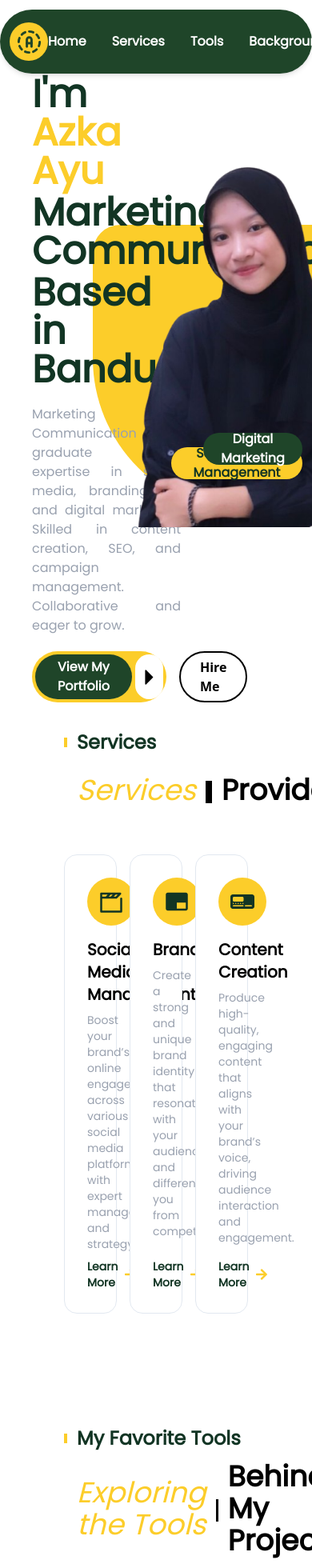
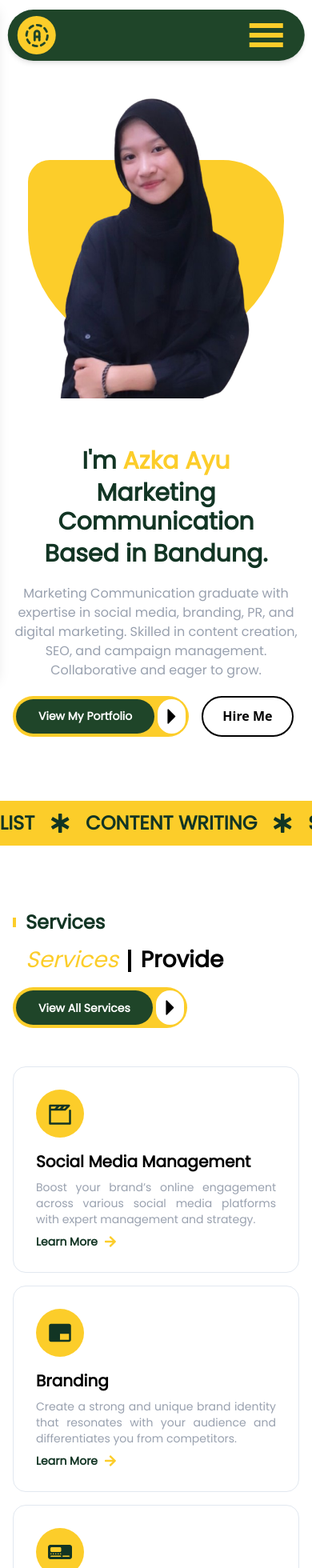
Before and after one commit to abifauzannn/azkaayu, a React (Vite) app: page / in a window 390 px wide. Shown: the top 1960 px of the page at 80% size. Built offline with nearby package versions, Linux system fonts and the light colour scheme.

Commit message:
Mobile Responsive

```diff
--- a/src/components/Achievement.tsx
+++ b/src/components/Achievement.tsx
@@ -35,7 +35,7 @@ export default function CityHover() {
   const [hoveredCity, setHoveredCity] = useState<string | null>(null);
 
   return (
-    <div className="flex flex-row justify-center gap-4 p-4">
+    <div className="flex flex-row justify-center gap-4 md:p-4">
       {/* List Nama Kota */}
       <div className="w-full border-gray-200 border rounded-2xl p-7">
         <div className="flex items-center gap-4">
@@ -65,7 +65,7 @@ export default function CityHover() {
       </div>
 
       {/* Tampilan Gambar */}
-      <div className="w-full flex flex-row justify-end items-center rounded-lg">
+      <div className="w-full hidden md:flex flex-row justify-end items-center rounded-lg">
         {hoveredCity ? (
           <img src={hoveredCity} alt="City" className=" max-w-[400px]" />
         ) : (
--- a/src/components/ButtonView.tsx
+++ b/src/components/ButtonView.tsx
@@ -23,7 +23,7 @@ const PortfolioButtons: React.FC<ButtonProps> = ({
         className="bg-[#FCCD2A] p-1 gap-1  rounded-full flex flex-row justify-between cursor-pointer"
 
       >
-        <div className="bg-[#1F4529]  py-1 px-7 font-bold rounded-full text-center text-white flex justify-center items-center">
+        <div className="bg-[#1F4529] text-sm  py-1 px-7 font-bold rounded-full text-center text-white flex justify-center items-center">
           {portfolioText}
         </div>
 
--- a/src/components/Education-Work/Education.tsx
+++ b/src/components/Education-Work/Education.tsx
@@ -25,7 +25,7 @@ const educationData: Education = {
 
 const EducationBackground: React.FC = () => {
   return (
-    <div className="bg-white rounded-2xl border border-gray-200 p-6 w-[50%] h-[500px]">
+    <div className="bg-white rounded-2xl border border-gray-200 p-6 w-full md:w-[50%] md:h-[500px]">
       <div className="flex items-center space-x-3 mb-4">
         <div className="bg-[#FCCD2A] p-4 rounded-full">
           <FaGraduationCap  size={24} />
--- a/src/components/Education-Work/WorkExperience.tsx
+++ b/src/components/Education-Work/WorkExperience.tsx
@@ -32,7 +32,7 @@ const workExperience: Experience[] = [
 
 const WorkExperience: React.FC = () => {
   return (
-    <div className="bg-white rounded-2xl border border-gray-200 p-6 w-[50%] h-[500px]">
+    <div className="bg-white rounded-2xl border border-gray-200 p-6 w-full md:w-[50%] md:h-[500px]">
       <div className="flex items-center space-x-3 mb-4">
         <div className="bg-[#FCCD2A] p-4 rounded-full">
           <FaBriefcase className="text-black" size={24} />
--- a/src/components/FilterTools.tsx
+++ b/src/components/FilterTools.tsx
@@ -69,7 +69,7 @@ export default function Tools() {
                 {/* Render the icon */}
                 {tool.icon}
               </div>
-              <h3 className="font-bold">{tool.name}</h3>
+              <h3 className="font-bold flex-grow">{tool.name}</h3>
               <p className="text-sm text-gray-500">{tool.category}</p>
             </motion.div>
           ))}
--- a/src/components/Navbar.tsx
+++ b/src/components/Navbar.tsx
@@ -1,9 +1,13 @@
 import { useState, useEffect } from "react";
 import { TbCircleDashedLetterA } from "react-icons/tb";
+import { GiHamburgerMenu } from "react-icons/gi";
+import { IoClose } from "react-icons/io5";
+import { motion } from "framer-motion"; // Import Framer Motion
 
 const Navbar = () => {
   const [prevScrollY, setPrevScrollY] = useState(0);
   const [isVisible, setIsVisible] = useState(true);
+  const [isOpen, setIsOpen] = useState(false);
 
   useEffect(() => {
     const handleScroll = () => {
@@ -13,7 +17,7 @@ const Navbar = () => {
     };
 
     const handleMouseEnter = () => {
-      setIsVisible(true); // Navbar muncul ketika dihover bagian atas
+      setIsVisible(true);
     };
 
     window.addEventListener("scroll", handleScroll);
@@ -26,9 +30,13 @@ const Navbar = () => {
   }, [prevScrollY]);
 
   return (
+    <>
+      {/* Navbar utama */}
       <header
-    className={`py-2 px-2 bg-[#1F4529] shadow-md rounded-full fixed top-3 left-1/2 transform transition-transform duration-300 z-50 mx-auto container`}
-    style={{ transform: isVisible ? "translate(-50%, 0)" : "translate(-50%, -100%)" }}
+        className={`py-2 px-2 bg-[#1F4529] shadow-md rounded-full fixed top-3 left-1/2 transform transition-transform duration-300 z-50 mx-auto w-[95%] md:container`}
+        style={{
+          transform: isVisible ? "translate(-50%, 0)" : "translate(-50%, -100%)",
+        }}
       >
         <nav className="flex flex-row justify-between items-center px-1">
           <div className="flex flex-row items-center space-x-3">
@@ -39,7 +47,8 @@ const Navbar = () => {
             </div>
           </div>
 
-        <div className="space-x-8 font-semibold">
+          {/* Menu Desktop */}
+          <div className="hidden lg:flex space-x-8 font-semibold">
             <a href="#about" className="hover:text-[#FCCD2A] text-white">Home</a>
             <a href="#services" className="hover:text-[#FCCD2A] text-white">Services</a>
             <a href="#tools" className="hover:text-[#FCCD2A] text-white">Tools</a>
@@ -49,11 +58,47 @@ const Navbar = () => {
             <a href="#achievement" className="hover:text-[#FCCD2A] text-white">Achievements</a>
           </div>
 
-        <div className="text-sm font-bold px-5 py-3 w-40 rounded-full bg-white text-black text-center">
+          {/* Tombol Contact */}
+          <div className="hidden lg:block text-sm font-bold px-5 py-3 w-40 rounded-full bg-white text-black text-center">
             Contact Me
           </div>
+
+          {/* Tombol Hamburger dengan Animasi */}
+          <motion.div
+            className="lg:hidden text-sm font-bold pr-3 text-[#FCCD2A] cursor-pointer"
+            onClick={() => setIsOpen(!isOpen)}
+
+          >
+            <GiHamburgerMenu size={48} />
+          </motion.div>
         </nav>
       </header>
+
+      {/* Overlay Menu Slide-in dari Kiri */}
+      <motion.div
+        className="fixed inset-y-0 left-0 bg-[#1F4529] text-white flex flex-col items-start justify-center text-xl space-y-6 w-full h-full shadow-lg px-10 z-100"
+        initial={{ x: "-100%" }}
+        animate={{ x: isOpen ? "0%" : "-100%" }}
+        transition={{ duration: 0.3, ease: "easeInOut" }}
+      >
+        <motion.div
+          className="absolute top-6 right-6 text-white cursor-pointer"
+          onClick={() => setIsOpen(false)}
+          whileHover={{ scale: 1.2 }}
+        >
+          <IoClose size={48} />
+        </motion.div>
+
+        <a href="#about" className="hover:text-[#FCCD2A]" onClick={() => setIsOpen(false)}>Home</a>
+        <a href="#services" className="hover:text-[#FCCD2A]" onClick={() => setIsOpen(false)}>Services</a>
+        <a href="#tools" className="hover:text-[#FCCD2A]" onClick={() => setIsOpen(false)}>Tools</a>
+        <a href="#background" className="hover:text-[#FCCD2A]" onClick={() => setIsOpen(false)}>Background</a>
+        <a href="#portfolio" className="hover:text-[#FCCD2A]" onClick={() => setIsOpen(false)}>Portfolio</a>
+        <a href="#blogs" className="hover:text-[#FCCD2A]" onClick={() => setIsOpen(false)}>Blogs</a>
+        <a href="#achievement" className="hover:text-[#FCCD2A]" onClick={() => setIsOpen(false)}>Achievements</a>
+        <a href="#contact" className="bg-white text-black px-5 py-3 rounded-full font-bold hover:bg-[#FCCD2A]" onClick={() => setIsOpen(false)}>Contact Me</a>
+      </motion.div>
+    </>
   );
 };
 
--- a/src/components/ScrollingText/ScrollingText.tsx
+++ b/src/components/ScrollingText/ScrollingText.tsx
@@ -3,7 +3,7 @@ import "./index.css";
 
 const AutoScrollingText = () => {
   return (
-    <div className="scroll-container">
+    <div className="scroll-container mt-20 md:mt-0">
       <div className="scroll-text">
         {/* Konten scroll yang digandakan */}
         <div className="scroll-content flex items-center font-bold">
--- a/src/components/Services/Services.tsx
+++ b/src/components/Services/Services.tsx
@@ -72,7 +72,7 @@ const CardList: React.FC = () => {
   ];
 
   return (
-    <div className="grid grid-cols-3 gap-4">
+    <div className="grid  grid-cols-1 md:grid-cols-3 gap-4">
       {cardData.map((card) => (
         <Card
           key={card.id}
--- a/src/pages/Home.tsx
+++ b/src/pages/Home.tsx
@@ -16,13 +16,12 @@ import { SiGmail } from "react-icons/si";
 
 const Home = () => {
   return (
-
     <div className=" pt-17 flex flex-col overflow-y-auto">
       <Navbar />
-      <section id="about" className="container flex flex-row items-center justify-between h-[calc(100vh-5rem)] px-10">
+      <section id="about" className="container flex flex-col-reverse md:flex-row items-center justify-between md:h-[calc(100vh-5rem)] pt-8 md:pt-0 px-4 md:px-10">
         {/* Flex item yang lebih besar */}
-        <div className="flex flex-col space-y-1 w-[60%]">
-          <p className="relative text-black text-left text-1xl w-[130px] font-thin border-2 border-black p-3 mb-5 ml-2">
+        <div className="flex flex-col space-y-1 w-full md:w-[60%] text-center md:text-left">
+          <p className="relative hidden md:block text-black text-left text-1xl w-[130px] font-thin border-2 border-black p-3 mb-5 ml-2">
             Hello There!
             <span className="absolute top-[-10px] left-[-10px] w-4 h-4 bg-[#FCCD2A] border-2 border-black"></span>
             <span className="absolute top-[-10px] right-[-10px] w-4 h-4 bg-[#FCCD2A] border-2 border-black"></span>
@@ -30,17 +29,17 @@ const Home = () => {
             <span className="absolute bottom-[-10px] right-[-10px] w-4 h-4 bg-[#FCCD2A] border-2 border-black"></span>
           </p>
 
-          <p className="text-[#123524] text-left text-5xl font-bold">
+          <h1 className="text-[#123524] text-3xl  md:text-5xl font-bold">
             I'm <span className="text-[#FCCD2A]">Azka Ayu</span>
-          </p>
-          <h1 className="text-[#123524] text-left text-5xl font-bold">
+          </h1>
+          <h2 className="text-[#123524] text-3xl md:text-5xl font-bold">
             Marketing Communication
-          </h1>
-          <h1 className="text-[#123524] text-left text-5xl font-bold">
+          </h2>
+          <h1 className="text-[#123524] text-3xl md:text-5xl font-bold">
             Based in Bandung.
           </h1>
 
-          <p className="text-gray-400 text-md py-4 text-justify">
+          <p className="text-gray-400 text-md py-4 md:text-justify">
             Marketing Communication graduate with expertise in social media,
             branding, PR, and digital marketing. Skilled in content creation,
             SEO, and campaign management. Collaborative and eager to grow.
@@ -54,10 +53,10 @@ const Home = () => {
         </div>
 
         {/* Flex item yang lebih kecil */}
-        <div className="relative flex flex-col items-center w-[40%]  ml-7">
+        <div className="relative flex flex-col items-center w-[40%]  md:ml-7">
           {/* Background Kuning */}
-          <div className="absolute -z-10 w-100 h-90 bg-[#FCCD2A] rounded-se-[200px] rounded-es-[200px] rounded-tr-[700px] rounded-tl-[250px] rounded-bl-[1400px] rounded-br-[1500px] top-25"></div>
-          <div className="absolute -z-10 w-30 h-30 border-4 border-white bg-[#1F4529] rounded-full top-30 left-85 flex items-center justify-center">
+          <div className="absolute -z-10 w-80 md:w-100 h-60 md:h-90 bg-[#FCCD2A] rounded-se-[200px] rounded-es-[200px] rounded-tr-[700px] rounded-tl-[250px] rounded-bl-[1400px] rounded-br-[1500px] top-25"></div>
+          <div className="absolute hidden md:flex -z-10 w-30 h-30 border-4 border-white bg-[#1F4529] rounded-full top-30 left-85 flex items-center justify-center">
             <div className="relative slow-spin">
               <svg
                 className="mx-auto"
@@ -93,11 +92,11 @@ const Home = () => {
             </div>
           </div>
 
-          <div className="absolute z-10 auto h-10 font-semibold bg-[#FCCD2A] text-[#123524] px-3 flex items-center rounded-full text-center bottom-30 -left-10">
+          <div className="absolute z-10 auto h-10 font-semibold bg-[#FCCD2A] text-[#123524] px-3 hidden md:flex items-center rounded-full text-center bottom-30 -left-10 ">
             Social Media Management
           </div>
 
-          <div className="absolute z-10 auto h-10 font-semibold  bg-[#1F4529] text-white px-3 flex items-center rounded-full text-center top-90 -right-0">
+          <div className="absolute z-10 auto h-10 font-semibold  bg-[#1F4529] text-white px-3 hidden  md:flex items-center rounded-full text-center top-90 -right-0">
             Digital Marketing
           </div>
 
@@ -105,24 +104,30 @@ const Home = () => {
           <img
             src={ProfilePicture}
             alt="Profile"
-            className="max-w-[300px] relative mb-15"
+            className="max-w-[250px] md:max-w-[300px] relative mb-15"
           />
         </div>
       </section>
 
-      <section id="services" className="flex flex-col h-50% p-20 container">
+      <ScrollingText />
+
+
+      <section id="services" className="flex flex-col md:h-50% md:p-20 px-4 py-20 container"
+      >
         <h2 className="relative text-[#123524] text-2xl font-bold flex pb-3">
           <span className="absolute left-0 top-4 transform -translate-y-1/2 w-1 h-3 bg-[#FCCD2A]"></span>
           <span className="ml-4 text-2xl">Services</span>
         </h2>
 
-        <div className="flex flex-row justify-between">
+        <div className="flex flex-col gap-4 md:gap-0 md:flex-row justify-between">
           <h2 className="relative text-[#123524] text-2xl font-bold flex items-center space-x-3">
-            <span className="ml-4 text-4xl font-thin italic text-[#FCCD2A]">
+            <span className="ml-4 text-[28px] md:text-4xl font-thin italic text-[#FCCD2A]">
               Services
             </span>
-            <span className="w-2 h-7 mt-1 bg-black"></span>
-            <span className=" text-4xl font-bold text-black">Provide</span>
+            <span className="w-1 md:w-2 h-7 mt-1 bg-black"></span>
+            <span className="text-[28px] md:text-4xl font-bold text-black">
+              Provide
+            </span>
           </h2>
 
           <PortfolioButtons
@@ -132,24 +137,25 @@ const Home = () => {
           />
         </div>
 
-        <div className="flex flex-row justify-between gap-5 mt-12">
+        <div className="flex flex-col md:flex-row justify-between gap-5 mt-12">
           <CardList />
         </div>
       </section>
 
-      <section id="tools" className="flex flex-col h-screen pb-20 pt-15  px-20 container">
+
+      <section id="tools" className="flex flex-col md:h-screen pb-20 pt-0 md:pt-15 px-4  md:px-20 container">
         <h2 className="relative text-[#123524] text-2xl font-bold flex pb-3">
           <span className="absolute left-0 top-4 transform -translate-y-1/2 w-1 h-3 bg-[#FCCD2A]"></span>
           <span className="ml-4 text-2xl">My Favorite Tools</span>
         </h2>
 
-        <div className="flex flex-row justify-between">
+        <div className="flex flex-col md:flex-row justify-between">
           <h2 className="relative text-[#123524] text-2xl font-bold flex items-center space-x-3">
-            <span className="ml-4 text-4xl font-thin italic text-[#FCCD2A]">
+            <span className="ml-4 text-[28px] md:text-4xl font-thin italic text-[#FCCD2A]">
               Exploring the Tools
             </span>
-            <span className="w-2 h-7 mt-1 bg-black"></span>
-            <span className=" text-4xl font-bold text-black">
+            <span className="hidden md:block w-1 md:w-2 h-7 mt-1 bg-black"></span>
+            <span className="hidden md:block text-[28px] md:text-4xl font-bold text-black">
               Behind My Project
             </span>
           </h2>
@@ -160,15 +166,15 @@ const Home = () => {
         </div>
       </section>
 
-      <section id="background" className="flex flex-col  pb-20 pt-15 px-20 container">
+      <section id="background" className="flex flex-col pb-20 pt-0 md:pt-15 px-4 md:px-20 container">
         <h2 className="relative text-[#123524] text-2xl font-bold flex pb-3 justify-center">
-          <span className="absolute left-95 top-4 transform -translate-y-1/2 w-1 h-5 bg-[#FCCD2A] mr-4"></span>
+          <span className="hidden md:block absolute left-95 top-4 transform -translate-y-1/2 w-1 h-5 bg-[#FCCD2A] mr-4"></span>
           <span className="text-2xl text-center">My Education & Work</span>
         </h2>
 
         <div className="flex flex-row justify-center items-center w-full">
           <h2 className="relative text-[#123524] text-2xl font-bold flex items-center space-x-3 text-center">
-            <span className="ml-4 text-4xl font-thin text-[#FCCD2A]">
+            <span className="ml-4 text-[28px] md:text-4xl font-thin text-[#FCCD2A]">
               <span className="font-bold text-black">My</span>{" "}
               <span className="italic">Academic and Professional</span>{" "}
               <span className="font-bold text-black">Journey</span>
@@ -176,24 +182,25 @@ const Home = () => {
           </h2>
         </div>
 
-        <div className="flex flex-row justify-center items-center gap-5 mt-12 w-full">
+        <div className="flex flex-col md:flex-row justify-center items-center gap-5 mt-12 w-full">
           <EducationBackground />
           <WorkExperience />
         </div>
       </section>
 
-      <section id="portfolio" className="flex flex-col pb-20 pt-15 px-20 container">
+      <section id="portfolio" className="flex flex-col pb-20 md:pt-15 md:px-20 px-4 container"
+      >
         <h2 className="relative text-[#123524] text-2xl font-bold flex pb-3">
           <span className="absolute left-0 top-4 transform -translate-y-1/2 w-1 h-3 bg-[#FCCD2A]"></span>
           <span className="ml-4 text-2xl">My Portfolio</span>
         </h2>
 
-        <div className="flex flex-row justify-between">
+        <div className="flex flex-col gap-4 md:gap-0 md:flex-row justify-between">
           <h2 className="relative text-[#123524] text-2xl font-bold flex items-center space-x-3">
-            <span className="ml-4 text-4xl font-bold text-black">
+            <span className="ml-4 text-[28px] md:text-4xl font-bold text-black">
               My Latest
             </span>
-            <span className="text-4xl font-thin italic text-[#FCCD2A]">
+            <span className="text-[28px] md:text-4xl font-thin italic text-[#FCCD2A]">
               Project
             </span>
           </h2>
@@ -208,19 +215,20 @@ const Home = () => {
         </div>
       </section>
 
-      <section id="blogs" className="flex flex-col pt-15 pb-20 px-20  container">
+      <section id="blogs" className="flex flex-col pt-0 md:pt-15 pb-20 px-4 md:px-20 container"
+      >
         <h2 className="relative text-[#123524] text-2xl font-bold flex pb-3">
           <span className="absolute left-0 top-4 transform -translate-y-1/2 w-1 h-3 bg-[#FCCD2A]"></span>
           <span className="ml-4 text-2xl">News & Blogs</span>
         </h2>
 
-        <div className="flex flex-row justify-between items-center">
+        <div className="flex flex-col md:flex-row justify-between md:items-center gap-4 md:gap-0">
           <h2 className="relative text-[#123524] text-2xl font-bold flex items-center space-x-3">
-            <div className="flex flex-col gap-2">
-              <span className="ml-4 text-4xl font-bold text-black">
+            <div className="flex flex-col  gap-2">
+              <span className="ml-4 text-[28px] md:text-4xl font-bold text-black">
                 Our Latest
               </span>
-              <span className="ml-4 text-4xl font-thin italic text-[#FCCD2A]">
+              <span className="ml-4 text-[28px] md:text-4xl font-thin italic text-[#FCCD2A]">
                 News & Blogs
               </span>
             </div>
@@ -238,7 +246,7 @@ const Home = () => {
         </div>
       </section>
 
-      <section id="achievement" className="flex flex-col pt-15 pb-20 px-20 container">
+      <section id="achievement" className="flex flex-col md:pt-15 md:pb-20 px-4 md:px-20 container">
         <h2 className="relative text-[#123524] text-2xl font-bold flex pb-3">
           <span className="absolute left-0 top-4 transform -translate-y-1/2 w-1 h-3 bg-[#FCCD2A]"></span>
           <span className="ml-4 text-2xl">Achievements</span>
@@ -247,28 +255,28 @@ const Home = () => {
         <div className="flex flex-row justify-between items-center">
           <h2 className="relative text-[#123524] text-2xl font-bold flex items-center space-x-3">
             <div className="flex flex-col gap-2">
-              <span className="ml-4 text-4xl font-bold text-black">
+              <span className="ml-4 text-[28px] md:text-4xl font-bold text-black">
                 Our Proud
               </span>
-              <span className="ml-4 text-4xl font-thin italic text-[#FCCD2A]">
+              <span className="ml-4 text-[28px] md:text-4xl font-thin italic text-[#FCCD2A]">
                 Achievements
               </span>
             </div>
           </h2>
         </div>
 
-        <div className="mt-12">
+        <div className="mt-8 md:mt-12">
           <CityHover />
         </div>
       </section>
 
       <ScrollingText />
 
-      <section id=""  className="flex flex-col pt-15 pb-20 px-20 container">
-        <div className="flex flex-row justify-between items-center">
+      <section id="" className="flex flex-col pt-15 pb-10 md:pb-20 px-4 md:px-20 container">
+        <div className="flex gap-4 md:gap-0  flex-col md:flex-row justify-between md:items-center">
           <h2 className="relative text-[#123524] text-2xl font-bold flex items-center space-x-3">
             <div className="flex flex-col gap-2">
-              <span className=" text-4xl font-bold text-black gap-1">
+              <span className="text-[28px] md:text-4xl font-bold text-black gap-1">
                 Let's
                 <span className="italic font-thin text-[#FCCD2A] px-3 mr-1">
                   Connect
@@ -288,36 +296,37 @@ const Home = () => {
         <div className="w-full border-1 my-5 text-gray-200"></div>
 
         <div className="flex flex-row justify-evenly gap-9 mt-12 w-full">
-          <div className="flex flex-col max-w-[350px] w-full">
+
+          <div className="flex flex-col max-w-[200px] md:max-w-[350px] w-full">
             <div className="flex flex-row items-center gap-2">
-              <div className="w-12 h-12 bg-[#FCCD2A] rounded-full flex items-center justify-center text-[#1F4529]">
+              <div className="w-11 h-11 md:w-12 md:h-12 bg-[#FCCD2A] rounded-full flex items-center justify-center text-[#1F4529]">
                 <TbCircleDashedLetterA size={35} />
               </div>
-              <h2 className="font-bold text-2xl">Azka Ayu Maharani</h2>
+              <h2 className="font-bold text-[15px] md:text-2xl">Azka Ayu Maharani</h2>
             </div>
-            <p className=" text-justify text-gray-600 py-8">
+            <p className="text-sm text-justify text-gray-600 py-8">
               Communication Science student passionate about marketing and
               communication, with experience in copywriting, content planning,
               and digital marketing.
             </p>
-            <div className="flex flex-row space-x-4">
+            <div className="flex flex-row space-x-2 md:space-x-4">
               <div className="w-12 h-12 bg-[#FCCD2A] rounded-full flex items-center justify-center text-[#123524]">
-                <FaInstagram size={24} />
+                <FaInstagram size={20} />
               </div>
               <div className="w-12 h-12 bg-[#FCCD2A] rounded-full flex items-center justify-center text-[#123524]">
-                <FaLinkedin size={24} />
+                <FaLinkedin size={20} />
               </div>
               <div className="w-12 h-12 bg-[#FCCD2A] rounded-full flex items-center justify-center text-[#123524]">
-                <FaWhatsapp size={24} />
+                <FaWhatsapp size={20} />
               </div>
               <div className="w-12 h-12 bg-[#FCCD2A] rounded-full flex items-center justify-center text-[#123524]">
-                <SiGmail size={24} />
+                <SiGmail size={20} />
               </div>
             </div>
           </div>
 
-          <div className="flex flex-row justify-around max-w-[400px] w-full gap-6">
-            <div className="flex flex-col space-y-3 text-gray-600">
+          <div className="flex flex-row justify-around max-w-[300px] md:max-w-[400px] w-full gap-6">
+            <div className="flex flex-col space-y-3 text-gray-600 text-sm">
               <h2 className="mb-4 font-bold text-[#FCCD2A]">Navigation</h2>
               <a href="#about" className="text-gray-600">
                 Home
@@ -341,7 +350,9 @@ const Home = () => {
                 Achievements
               </a>
             </div>
-            <div className="flex flex-col space-y-3 text-gray-600">
+
+
+            <div className="hidden md:flex flex-col space-y-3 text-gray-600">
               <h2 className="mb-4 font-bold text-[#FCCD2A]">Contact</h2>
               <p className="text-gray-600">azkaayumhrn@gmail.com</p>
               <p className="text-gray-600">0895701899600</p>
@@ -351,6 +362,8 @@ const Home = () => {
           </div>
         </div>
       </section>
+
+
     </div>
   );
 };
```
Lines whose indentation alone changed are shown as unchanged.
